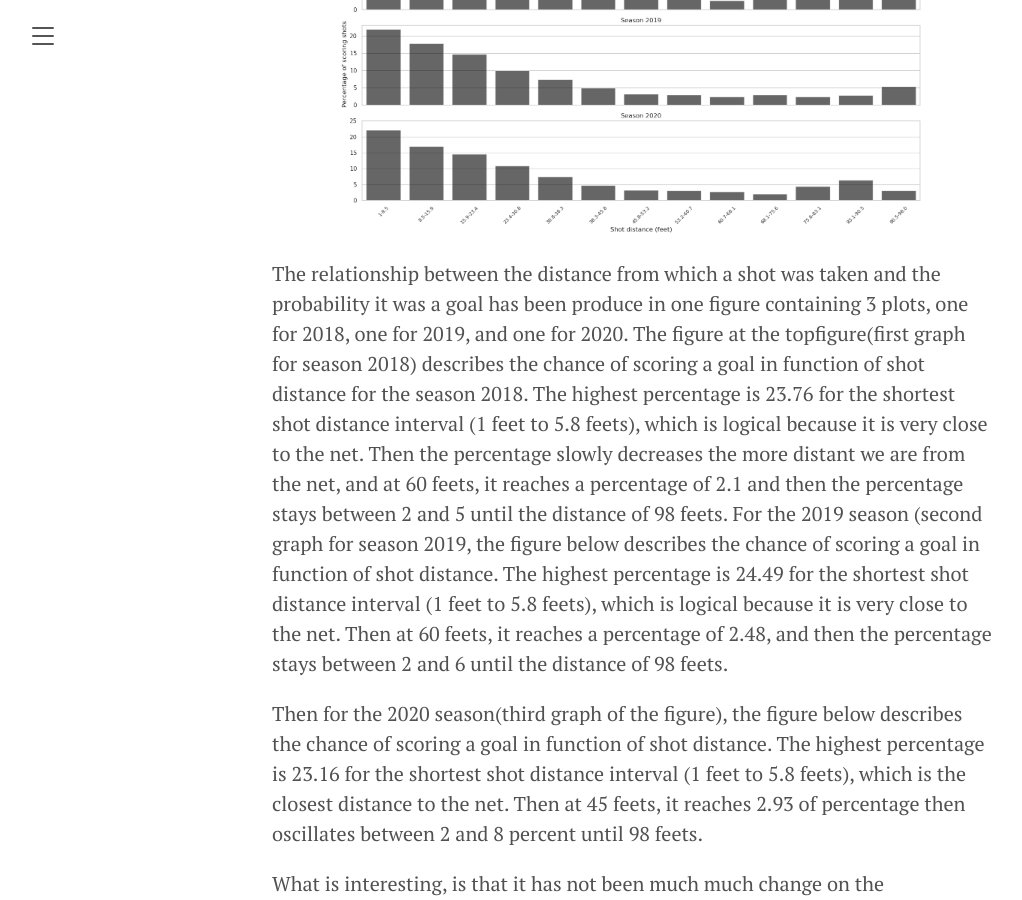
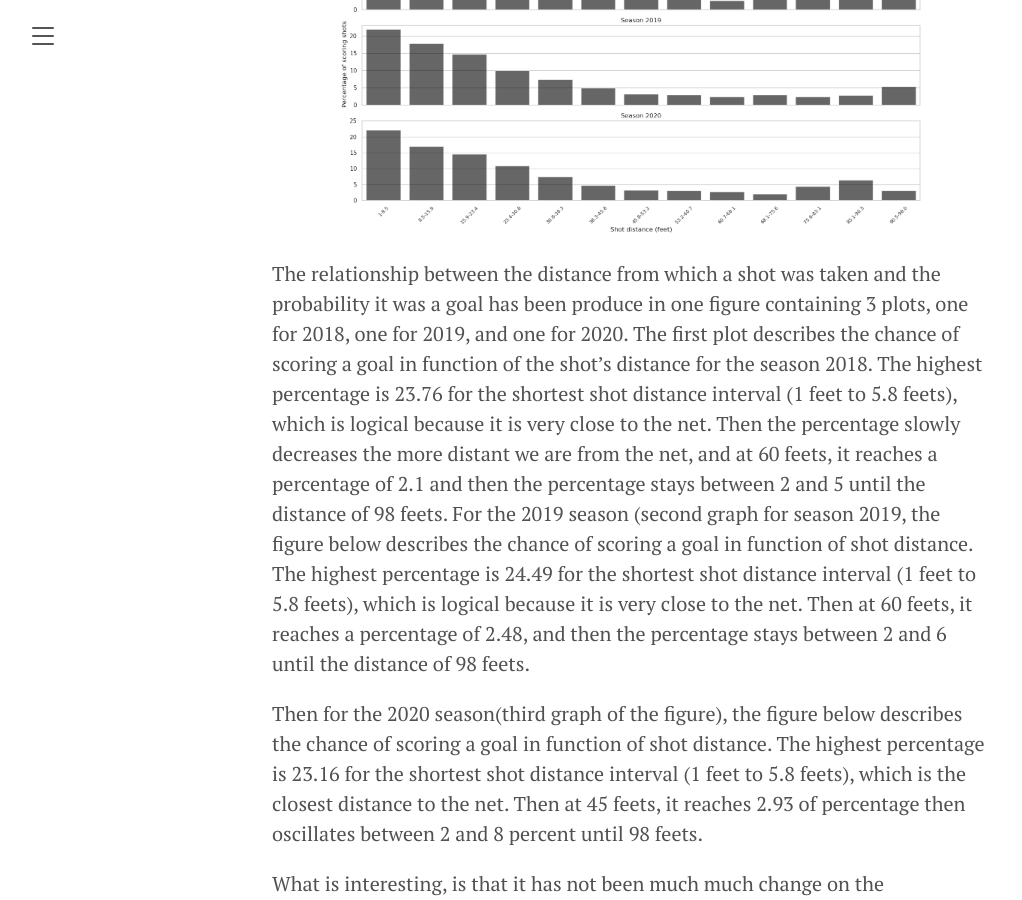
Before and after one commit to jaihon1/IFT6758-Project, a Jekyll site: the page built from blog/_posts/2021-09-28-milestone-1.md, in a window 1280 px wide and 900 px high, scrolled down 12115 px. Shown: the whole window, without its empty margins (8-1030 px from the left). Built offline with Jekyll 4.4.1, drawn with Linux system fonts in a browser that asks for light colours.

Commit message:
Update blog/_posts/2021-09-28-milestone-1.md
Co-authored-by: LaurenceMarcotte <48660119+LaurenceMarcotte@users.noreply.github.com>

```diff
--- a/blog/_posts/2021-09-28-milestone-1.md
+++ b/blog/_posts/2021-09-28-milestone-1.md
@@ -195,7 +195,7 @@ followed by the Slap Shot with 12 691 shots which can be seen on the bar plot sh
 The relationship between the distance from which a shot was taken and the probability it was a goal
 has been produce in one figure containing 3 plots, one for 2018, one for 2019,
 and one for 2020.
-The figure at the topfigure(first graph for season 2018)  describes the chance of scoring a goal in function of shot
+The first plot describes the chance of scoring a goal in function of the shot's
 distance for the season 2018.  The highest percentage is 23.76 for the shortest shot distance
 interval (1 feet to 5.8 feets), which is logical because it is very close to the net.
 Then the percentage slowly decreases the more distant we are from the net, and at 60 feets,
```
